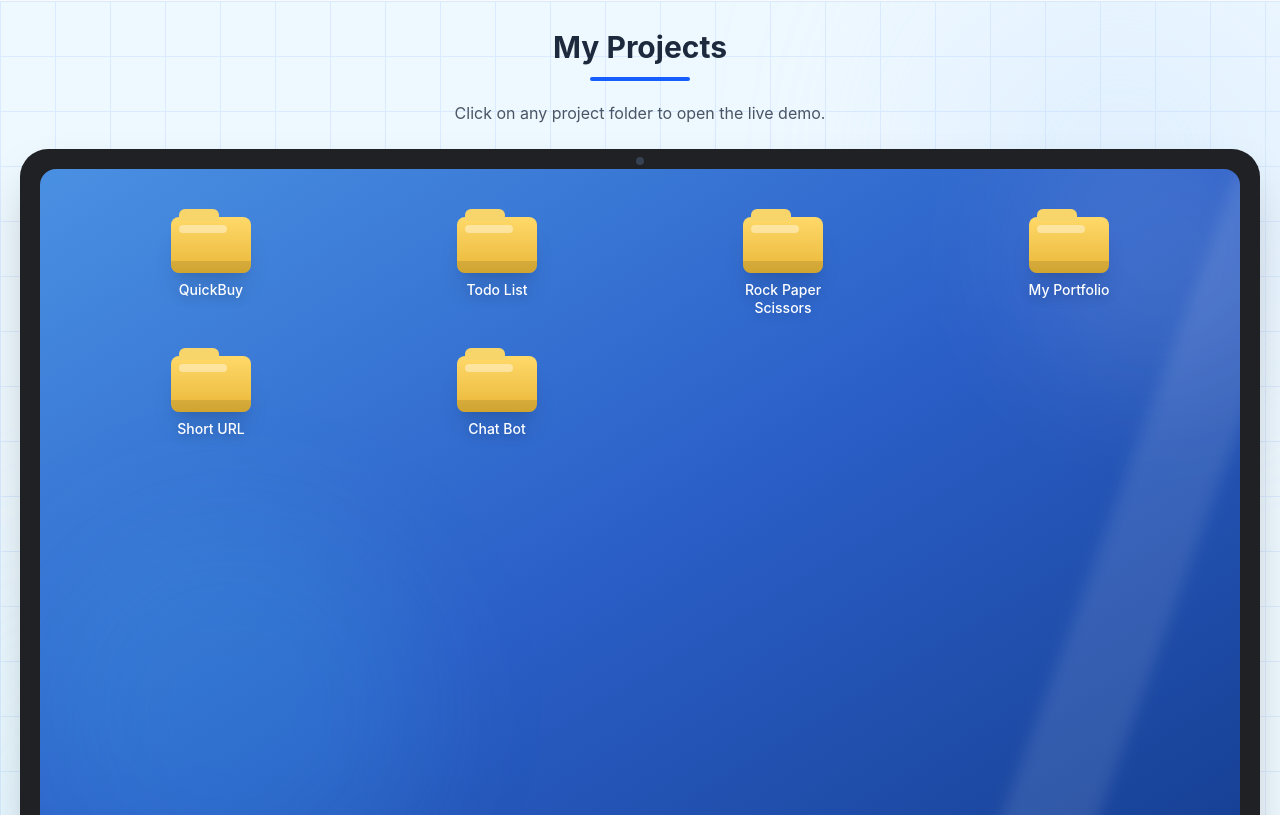
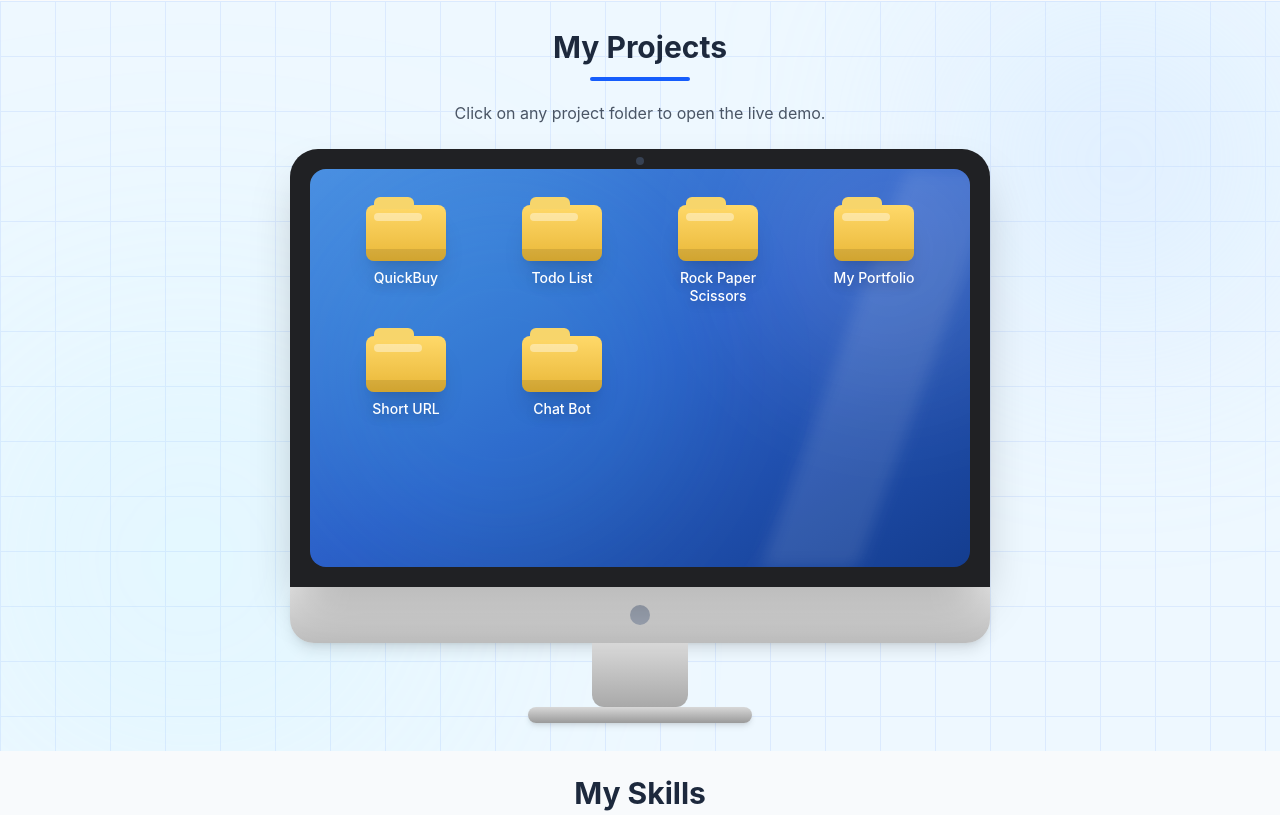
Before and after one commit to Yesu09/My-Portfolio, a React (Vite) app: page / in a window 1280 px wide. Shown: the part 1585-2400 px from the top of the page. Built offline with nearby package versions, Linux system fonts and the light colour scheme.

Commit message:
Ready to Deploy

```diff
--- a/src/components/Projects/Monitor.jsx
+++ b/src/components/Projects/Monitor.jsx
@@ -9,7 +9,14 @@ const Monitor = () => {
       whileInView={{ opacity: 1, y: 0 }}
       viewport={{ once: true }}
       transition={{ duration: 0.7 }}
-      className="flex w-full flex-col items-center px-2 sm:px-0"
+      className="
+        flex
+        w-full
+        flex-col
+        items-center
+        px-2
+        sm:px-0
+      "
     >
       {/* ================= Monitor ================= */}
       <motion.div
@@ -22,14 +29,20 @@ const Monitor = () => {
         className="
           relative
           w-full
+          max-w-[700px]
           aspect-[4/3]
+
           sm:aspect-[16/10]
+
           rounded-t-[22px]
           sm:rounded-t-[28px]
+
           bg-[#202124]
+
           p-2
           sm:p-4
           lg:p-5
+
           shadow-2xl
         "
       >
@@ -45,6 +58,7 @@ const Monitor = () => {
             -translate-x-1/2
             rounded-full
             bg-gray-700
+
             sm:top-2
             sm:h-2
             sm:w-2
@@ -113,9 +127,9 @@ const Monitor = () => {
               sm:p-6
 
               lg:grid-cols-4
-              lg:gap-x-6
-              lg:gap-y-8
-              lg:p-10
+              lg:gap-x-5
+              lg:gap-y-6
+              lg:p-7
             "
           >
             {projects.map((project) => (
@@ -153,6 +167,7 @@ const Monitor = () => {
           flex
           h-10
           w-full
+          max-w-[700px]
           items-center
           justify-center
           rounded-b-2xl
@@ -160,6 +175,7 @@ const Monitor = () => {
           from-[#E6E6E6]
           to-[#BEBEBE]
           shadow-lg
+
           sm:h-14
           sm:rounded-b-3xl
         "
@@ -170,6 +186,7 @@ const Monitor = () => {
             w-3
             rounded-full
             bg-gray-400
+
             sm:h-5
             sm:w-5
           "
@@ -185,6 +202,7 @@ const Monitor = () => {
           bg-gradient-to-b
           from-[#D9D9D9]
           to-[#A9A9A9]
+
           sm:h-16
           sm:w-24
         "
@@ -200,6 +218,7 @@ const Monitor = () => {
           from-[#D8D8D8]
           to-[#9A9A9A]
           shadow-md
+
           sm:h-4
           sm:w-56
         "
```
